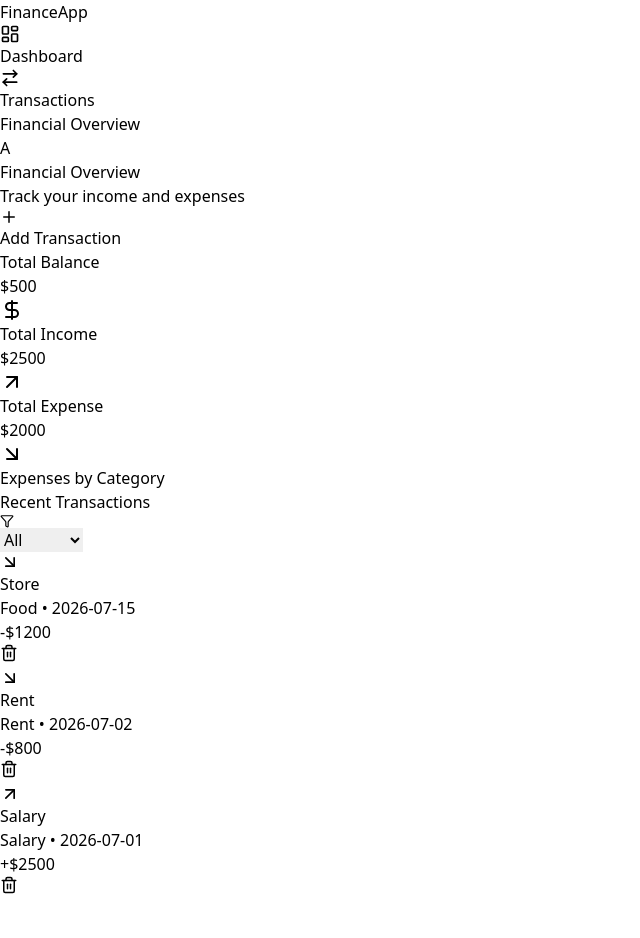
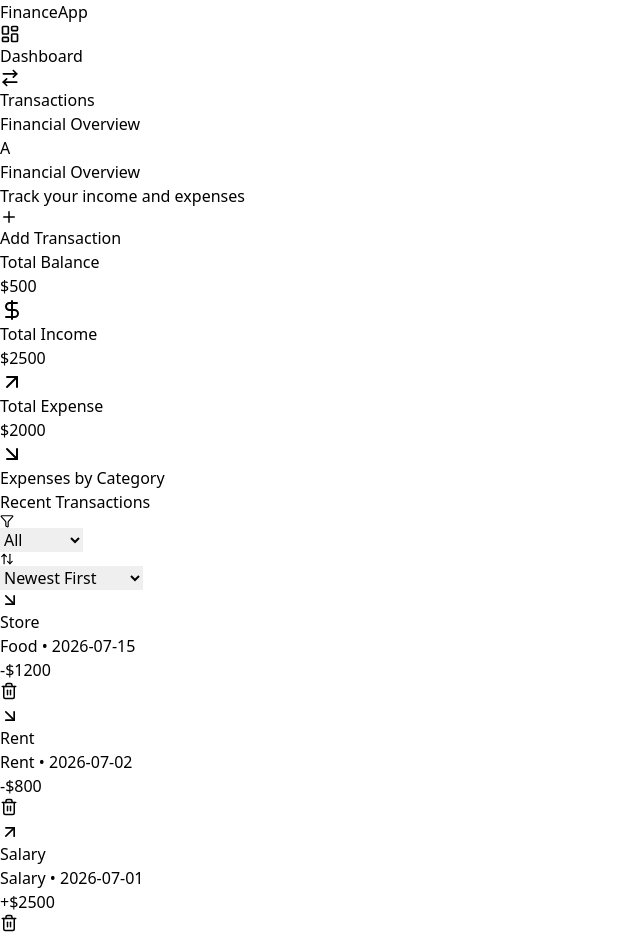
Before and after one commit to ga1ssaa/finance-dashboard, a React (Vite) app: page / in a window 1280 px wide. Shown: the whole page, without its empty margins (0-640 px from the left). Before the commit the page ends 900 px from the top, so only its background shows below. Built offline with nearby package versions, Linux system fonts and the light colour scheme.

Commit message:
Added transaction sorting logic

```diff
--- a/src/features/dashboard/RecentTransactions.tsx
+++ b/src/features/dashboard/RecentTransactions.tsx
@@ -1,5 +1,5 @@
 import { useState } from "react";
-import { ArrowDownRight, ArrowUpRight, Trash2, Filter } from "lucide-react"
+import { ArrowDownRight, ArrowUpRight, Trash2, Filter, ArrowUpDown } from "lucide-react"
 import type { Transaction } from "../../types/finance"
 
 interface RecentTransactionsProps {
@@ -8,11 +8,13 @@ interface RecentTransactionsProps {
 };
 
 type FilterType = 'all' | 'income' | 'expense';
+type SortType = 'data-asc' | 'data-desc' | 'amount-asc' | 'amount-desc';
 
 function RecentTransactions({transactions, onDeleteTransaction}: RecentTransactionsProps){
 
     // 1. State for Filter
     const [filterType, setFilterType] = useState<FilterType>('all');
+    const [sortBy, setSortBy] = useState<SortType>('data-desc');
 
     // 2. Filtering transaction through type
     const filteredTransactions = transactions.filter((tx) => {
@@ -21,9 +23,22 @@ function RecentTransactions({transactions, onDeleteTransaction}: RecentTransacti
     })
 
     // 3. Sorting from old to new
-    const displayTransactions = [...filteredTransactions].sort(
-        (a, b) => new Date(b.date).getTime() - new Date(a.date).getTime()
-    );
+    const displayTransactions = [...filteredTransactions].sort((a,b) => {
+
+        if(sortBy === 'data-desc'){
+            return new Date(b.date).getTime() - new Date(a.date).getTime()
+        }
+        if(sortBy === 'data-asc'){
+            return new Date(a.date).getTime() - new Date(b.date).getTime();
+        }
+        if(sortBy === 'amount-desc'){
+            return b.amount - a.amount;
+        }
+        if(sortBy === 'amount-asc'){
+            return a.amount - b.amount;
+        }
+        return 0;
+    });
 
     return(
         <div className="bg-white rounded-xl p-6 border border-slate-200 shadow-sm h-80 flex flex-col">
@@ -32,6 +47,9 @@ function RecentTransactions({transactions, onDeleteTransaction}: RecentTransacti
                     Recent Transactions
                 </h3>
 
+                <div className="flex items-center gap-2">
+
+                    {/* Block with select options */}
                     <div className="flex items-center gap-1.5 bg-slate-50 border border-slate-200 rounded-lg px-2.5 py-1 text-xs">
                             <Filter size={14} className="text-slate-400"/>
                             <select
@@ -44,7 +62,26 @@ function RecentTransactions({transactions, onDeleteTransaction}: RecentTransacti
                                 <option value="expense">Expense</option>
                             </select>
                         </div>
+
+                    {/* Sorting select */}
+
+                    <div className="flex items-center gap-1.5 bg-slate-50 border border-slate-200 rounded-lg px-2.5 py-1 text-xs">
+                        <ArrowUpDown size={14}/>
+                        <select
+                            value={sortBy}
+                            onChange={(e) => setSortBy(e.target.value as SortType)}
+                            className="bg-transparent focus:outline-none text-slate-700 font-medium cursor-pointer"
+                        >
+                            <option value="data-desc">Newest First</option>
+                            <option value="data-asc">Oldest First</option>
+                            <option value="amount-desc">Highest Amount</option>
+                            <option value="amount-asc">Lowest Amount</option>
+                        </select>
                     </div>
+                </div>
+            </div>
+
+
 
             {/* List */}
             <div className="flex-1 overflow-y-auto space-y-2 pr-2">
```
Lines whose indentation alone changed are shown as unchanged.
